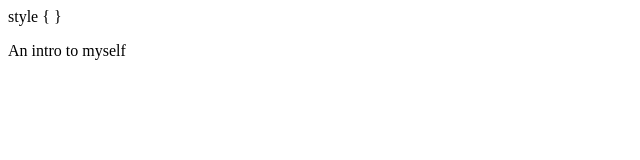
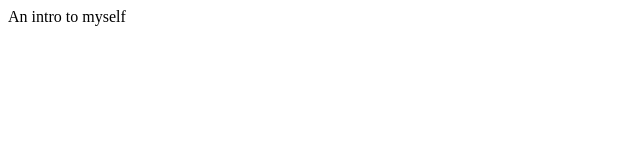
Before and after one commit to MRahman101/My-Personal-Website-Blog, a plain HTML site: page index.html in a window 1280 px wide. Shown: the whole page, without its empty margins (0-640 px from the left). Drawn offline with Linux system fonts and the light colour scheme.

Commit message:
Update index.html

```diff
--- a/index.html
+++ b/index.html
@@ -3,8 +3,7 @@
   <html land="en">
 <head>
   <title>This is My Personal Website</title>
-  style {
-  }
+  <link rel="stylesheet" href="style.css">
 </head>
 <body>
   <p>An intro to myself</p>
```
